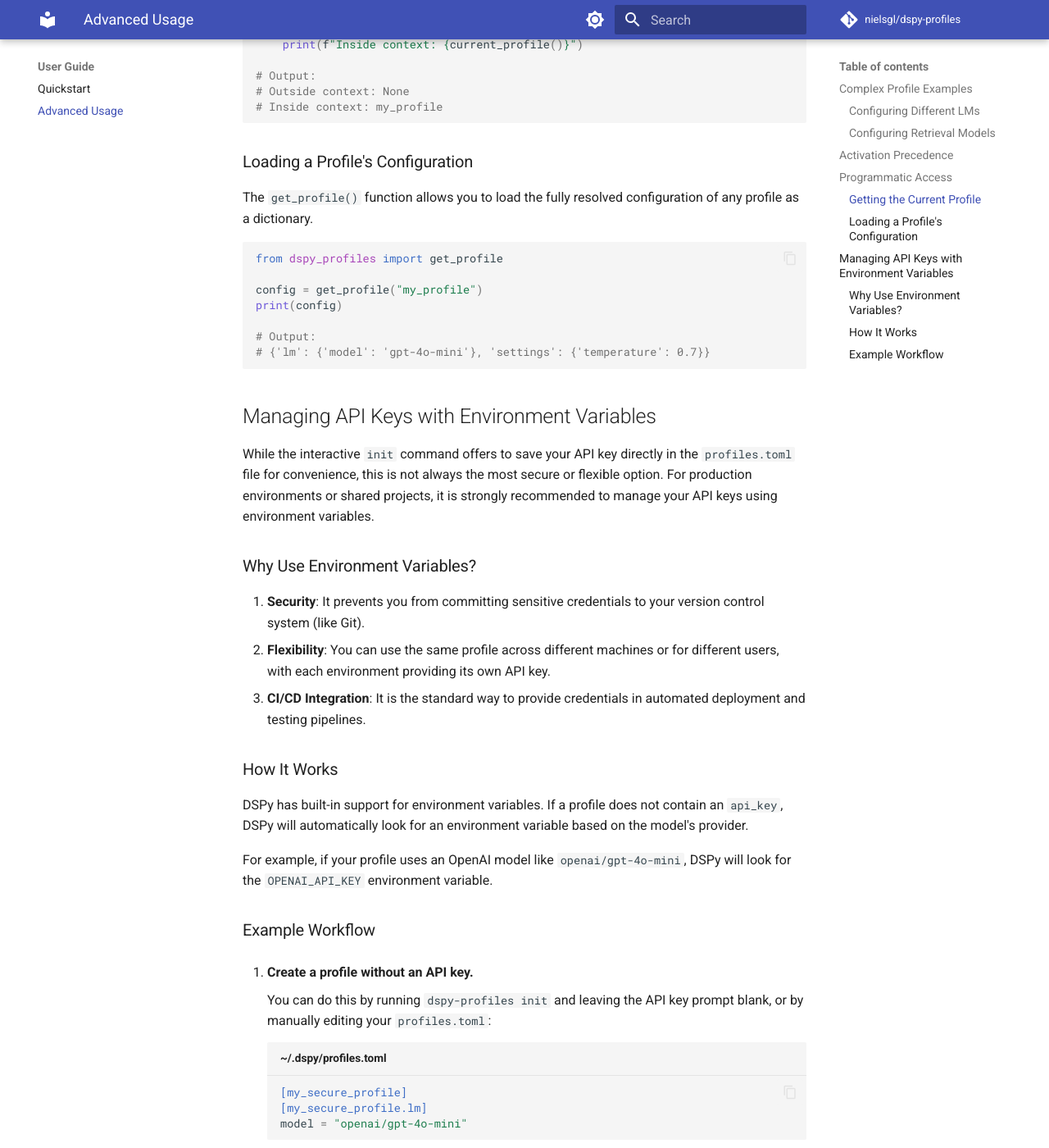
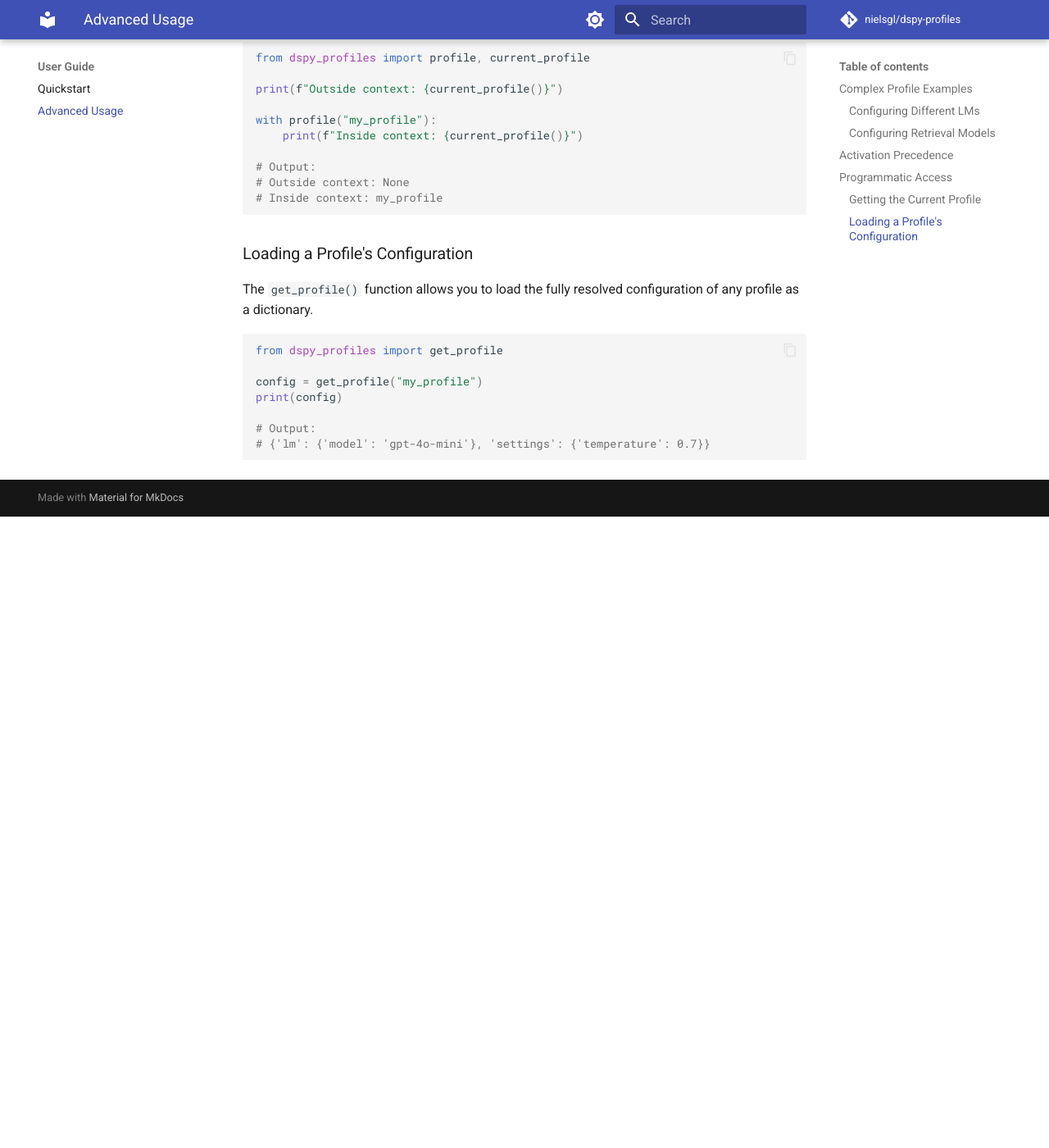
Before and after one commit to nielsgl/dspy-profiles, an MkDocs documentation site: the page built from docs/advanced-usage.md, in a window 1280 px wide and 1400 px high, scrolled down 1862 px. Shown: the whole window at 82% size. Built offline with MkDocs 1.6.1 and Material for MkDocs 9.7.7, drawn with Linux system fonts in a browser that asks for light colours; comment, search, counter and statistics services are not loaded; after the commit the page ends 2492 px from its top, so only the background shows below that; some of the changed text lies outside the part shown.

Commit message:
docs: :memo: update docs

````diff
--- a/docs/advanced-usage.md
+++ b/docs/advanced-usage.md
@@ -42,7 +42,7 @@ The order is as follows:
 ```mermaid
 graph TD
     subgraph "Activation Logic"
-        A{Code Execution} --> B{Is it inside a `profile()` block?};
+        A{Code Execution} --> B{Is it inside a profile block?};
         B -- Yes --> C[Activate Profile from Context];
         B -- No --> D{Is `DSPY_PROFILE` env var set?};
         D -- Yes --> E[Activate Profile from Env Var];
@@ -84,53 +84,3 @@ print(config)
 # Output:
 # {'lm': {'model': 'gpt-4o-mini'}, 'settings': {'temperature': 0.7}}
 ```
-
-## Managing API Keys with Environment Variables
-
-While the interactive `init` command offers to save your API key directly in the `profiles.toml` file for convenience, this is not always the most secure or flexible option. For production environments or shared projects, it is strongly recommended to manage your API keys using environment variables.
-
-### Why Use Environment Variables?
-
-1.  **Security**: It prevents you from committing sensitive credentials to your version control system (like Git).
-2.  **Flexibility**: You can use the same profile across different machines or for different users, with each environment providing its own API key.
-3.  **CI/CD Integration**: It is the standard way to provide credentials in automated deployment and testing pipelines.
-
-### How It Works
-
-DSPy has built-in support for environment variables. If a profile does not contain an `api_key`, DSPy will automatically look for an environment variable based on the model's provider.
-
-For example, if your profile uses an OpenAI model like `openai/gpt-4o-mini`, DSPy will look for the `OPENAI_API_KEY` environment variable.
-
-### Example Workflow
-
-1.  **Create a profile without an API key.**
-
-    You can do this by running `dspy-profiles init` and leaving the API key prompt blank, or by manually editing your `profiles.toml`:
-
-    ```toml title="~/.dspy/profiles.toml"
-    [my_secure_profile]
-    [my_secure_profile.lm]
-    model = "openai/gpt-4o-mini"
-    ```
-
-2.  **Set the environment variable.**
-
-    In your terminal, export the API key before running your application.
-
-    ```bash
-    export OPENAI_API_KEY="sk-your-secret-key-here"
-    ```
-
-    > To make this permanent, you can add this line to your shell's startup file (e.g., `~/.bashrc`, `~/.zshrc`).
-
-3.  **Activate the profile as usual.**
-
-    Now, when you use `my_secure_profile`, DSPy will automatically pick up the key from the environment.
-
-    ```python
-    from dspy_profiles import profile
-
-    with profile("my_secure_profile"):
-        # DSPy will use the OPENAI_API_KEY from the environment
-        ...
-    ```
````
Also changed, not shown: docs/quickstart.md (+4 -3 lines).
